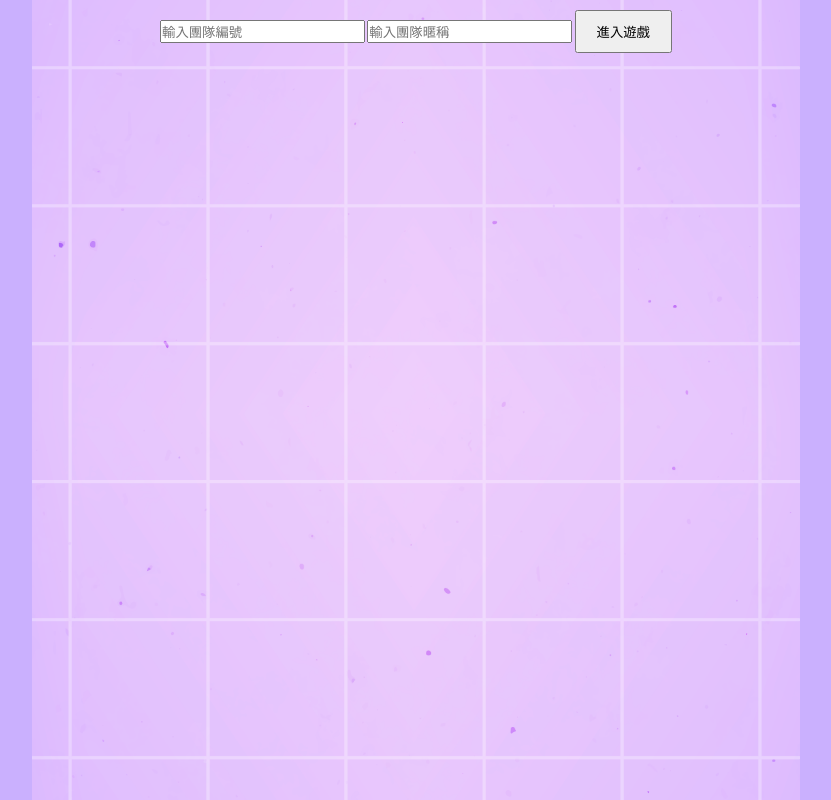
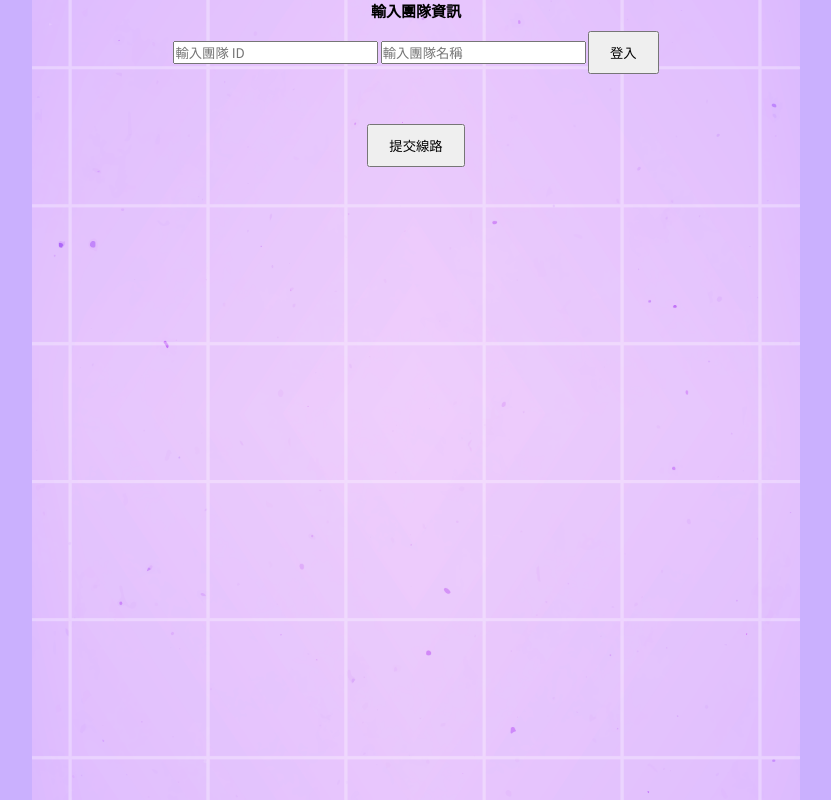
Before and after one commit to iininii/i, a plain HTML site: page 2024bingo/index.html in a window 1280 px wide. Shown: the whole page, without its empty margins (224-1055 px from the left). Drawn offline with Linux system fonts and the light colour scheme.

Commit message:
Add files via upload

```diff
--- a/2024bingo/index.html
+++ b/2024bingo/index.html
@@ -8,22 +8,25 @@
 </head>
 <body>
   <div id="game-container">
-    <!-- 玩家登入區域 -->
+    <!-- 登入區域 -->
     <div id="login-area">
-      <input type="text" id="team-id" placeholder="輸入團隊編號">
-      <input type="text" id="team-name" placeholder="輸入團隊暱稱">
-      <button id="login-btn">進入遊戲</button>
+      <h2>輸入團隊資訊</h2>
+      <input type="text" id="team-id" placeholder="輸入團隊 ID" required />
+      <input type="text" id="team-name" placeholder="輸入團隊名稱" required />
+      <button id="login-btn">登入</button>
     </div>
 
-    <!-- 九宮格遊戲 -->
-    <div id="game-area" style="display: none;">
-      <div id="grid">
-        <!-- 動態生成九宮格 -->
-      </div>
+    <!-- 遊戲區域 -->
+    <div id="game-area">
+      <h2 id="team-info"></h2>
+      <div id="grid"></div>
+
       <!-- 隱藏的文件選擇框 -->
         <input type="file" id="fileInput" style="display: none;" accept="image/*">
+
       <button id="submit-line-btn">提交線路</button>
     </div>
+
   </div>
   <script src="js/script.js"></script>
 </body>
```
Also changed, not shown: 2024bingo/boss.html (+0 -15 lines).
